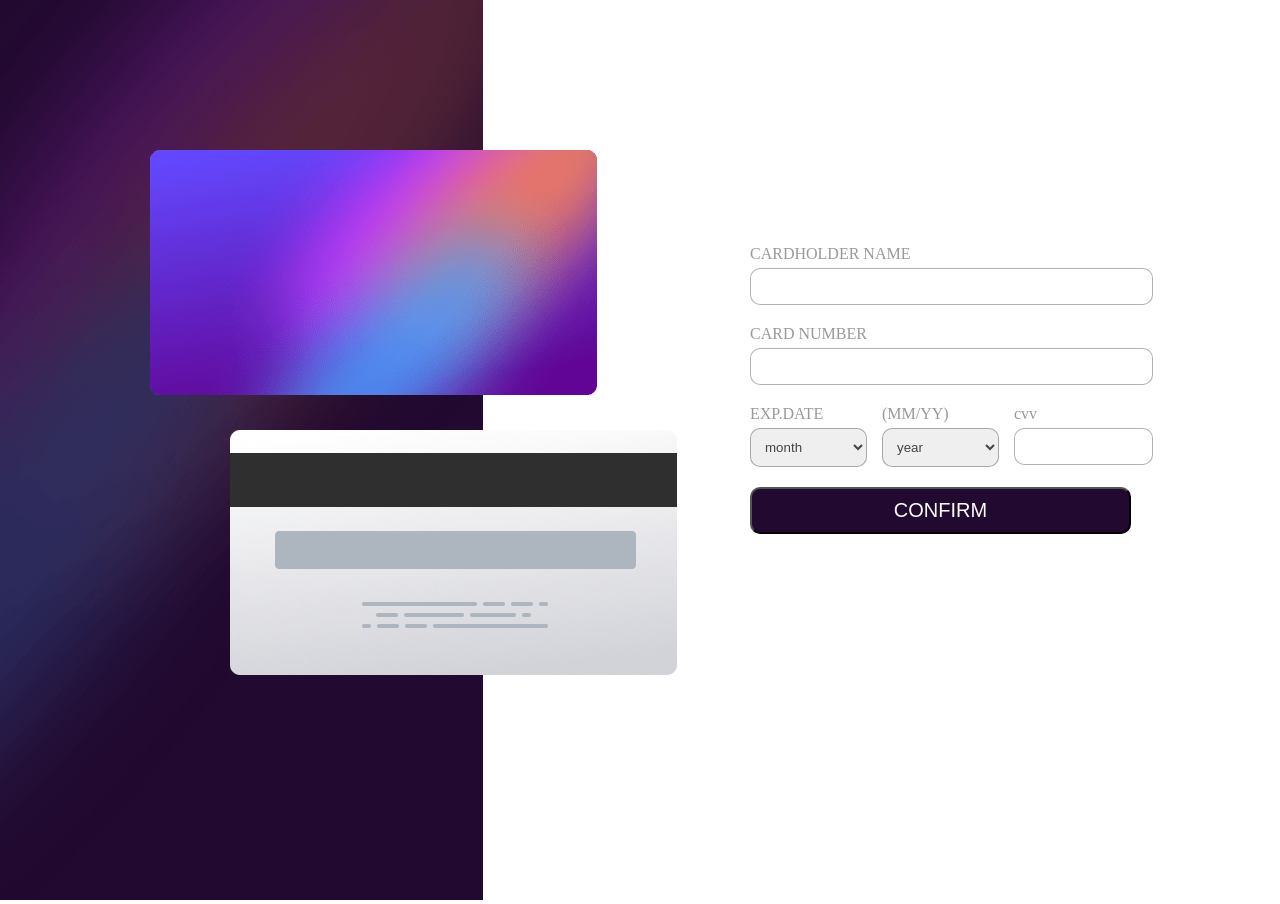
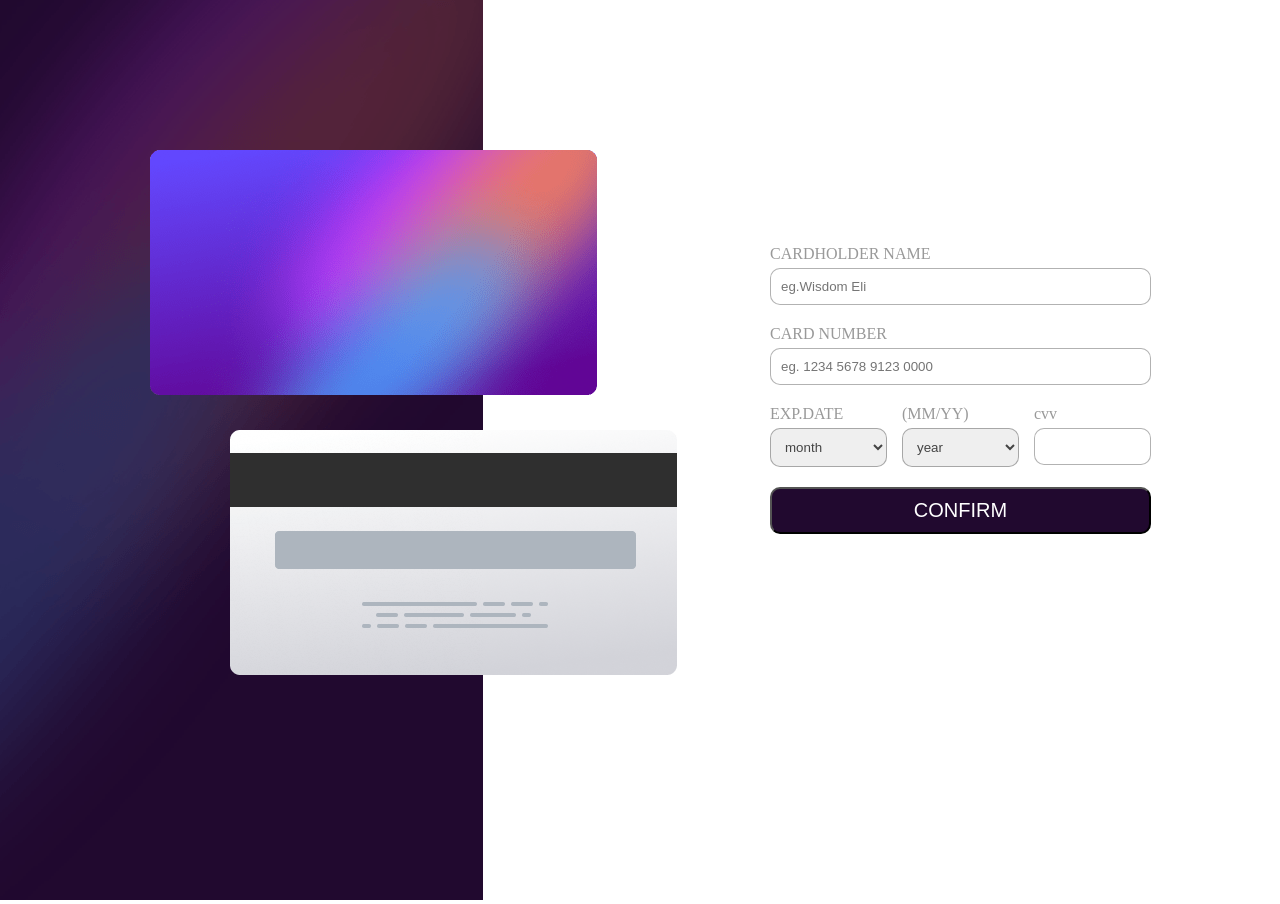
Before and after one commit to Grandlhord/Interactive-card-details-form, a plain HTML site: page index.html in a window 1280 px wide. Drawn offline with Linux system fonts and the light colour scheme.

Commit message:
update html and css

```diff
--- a/index.html
+++ b/index.html
@@ -18,11 +18,11 @@
         <form action="">
             <div class="inputBox">
                 <span>CARDHOLDER NAME</span>
-                <input type="text" maxlength="16" class="card-number-input">
+                <input type="text" maxlength="16" class="card-number-input" placeholder="eg.Wisdom Eli">
             </div>
             <div class="inputBox">
                 <span>CARD NUMBER</span>
-                <input type="text" class="card-holder-input">
+                <input type="text" class="card-holder-input" placeholder="eg. 1234 5678 9123 0000">
             </div>
             <div class="flexbox">
                 <div class="inputBox">
--- a/style.css
+++ b/style.css
@@ -1,6 +1,7 @@
 *{
     padding: 0;
     margin: 0;
+    box-sizing: border-box;
 }
 
 
@@ -32,7 +33,7 @@ img.back {
   background: transparent;
   border-radius: 5px;
   position: absolute;
-  left: 750px;
+  left: 770px;
   top:225px;
  }
 
```
